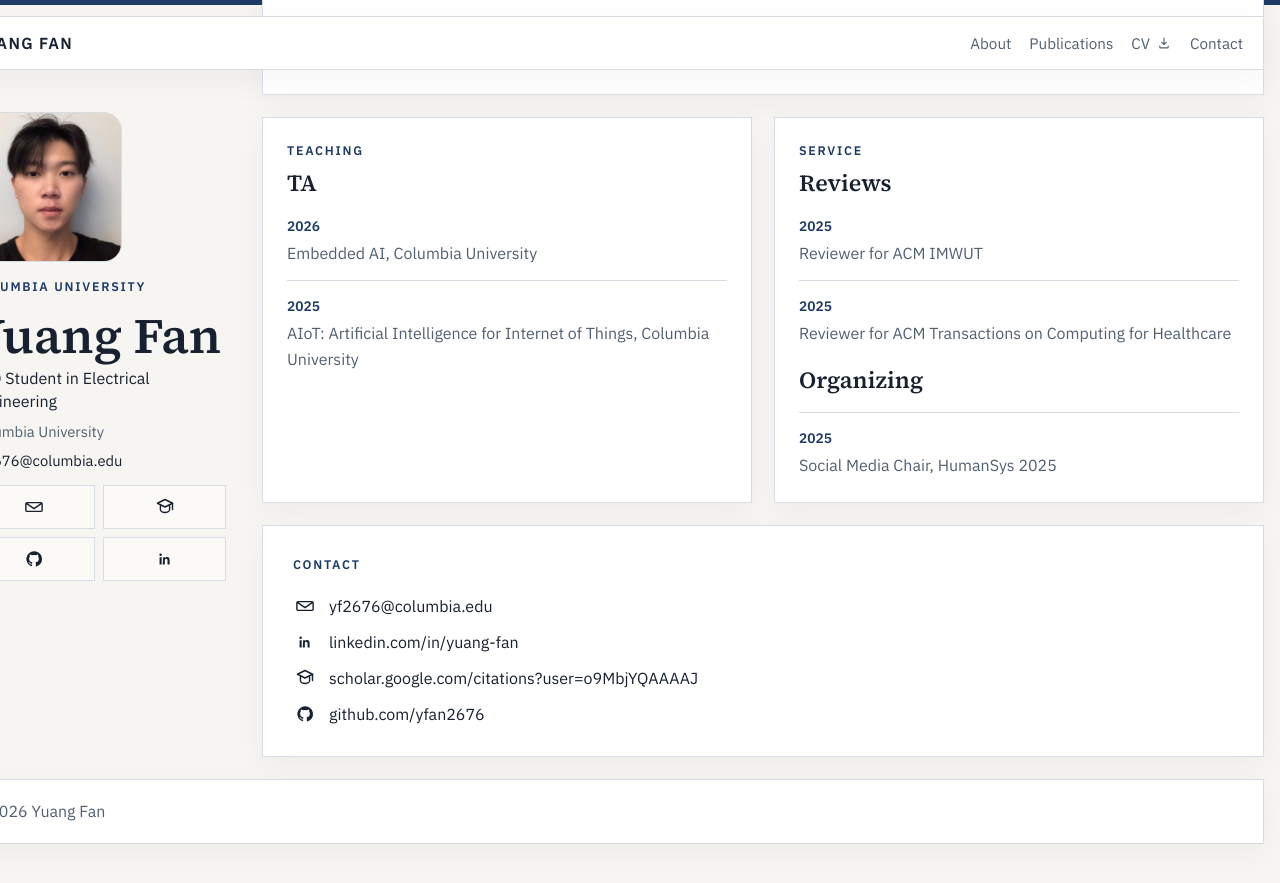
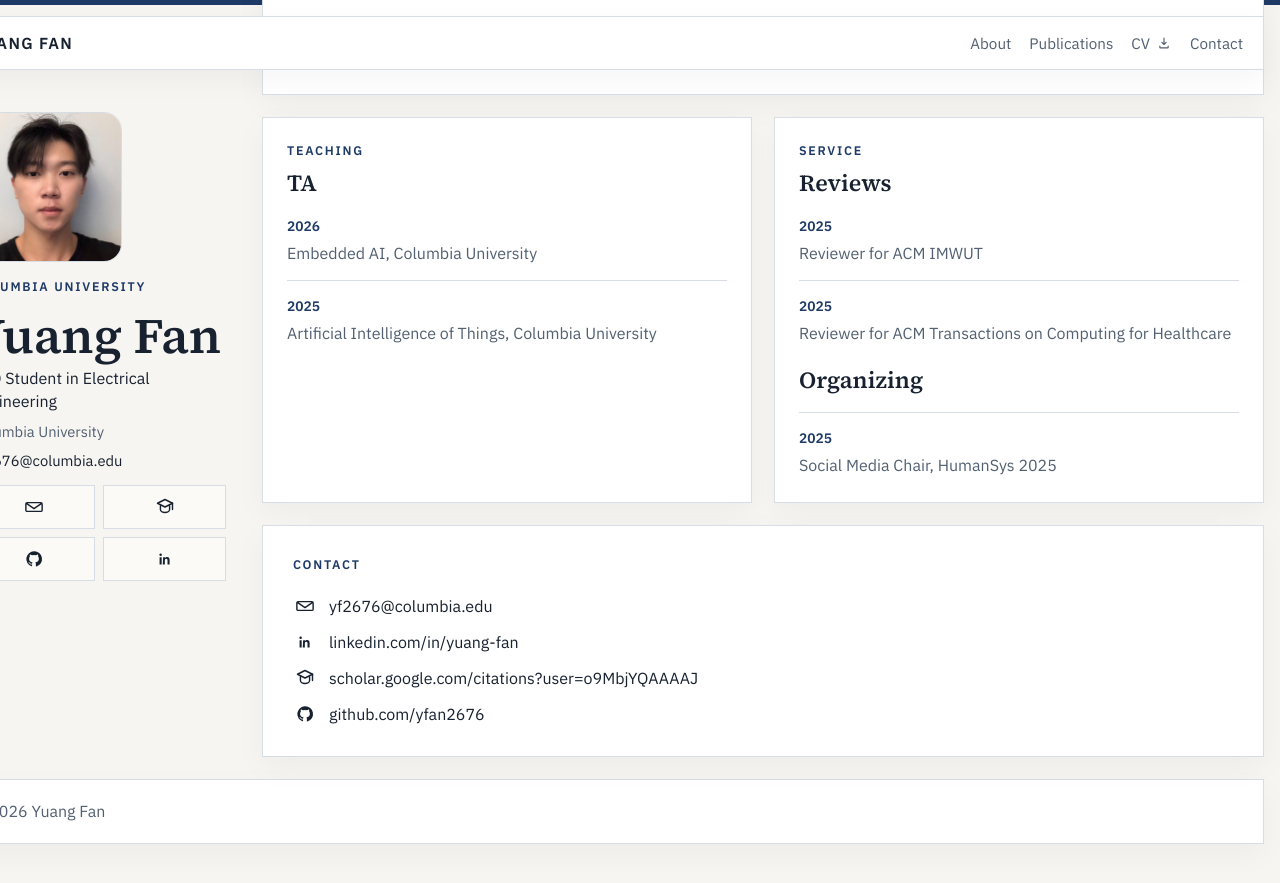
Before and after one commit to yfan2676/yfan2676.github.io, a Jekyll site: the page built from index.html, in a window 1280 px wide and 900 px high, scrolled down 3242 px. Shown: the top 883 px of the window. Built offline with Jekyll 4.4.1, drawn with Linux system fonts in a browser that asks for light colours.

Commit message:
update class name

```diff
--- a/index.html
+++ b/index.html
@@ -289,7 +289,7 @@ layout: null
               </li>
               <li>
                 <span>2025</span>
-                AIoT: Artificial Intelligence for Internet of Things, Columbia University
+                Artificial Intelligence of Things, Columbia University
               </li>
             </ul>
           </section>
```
